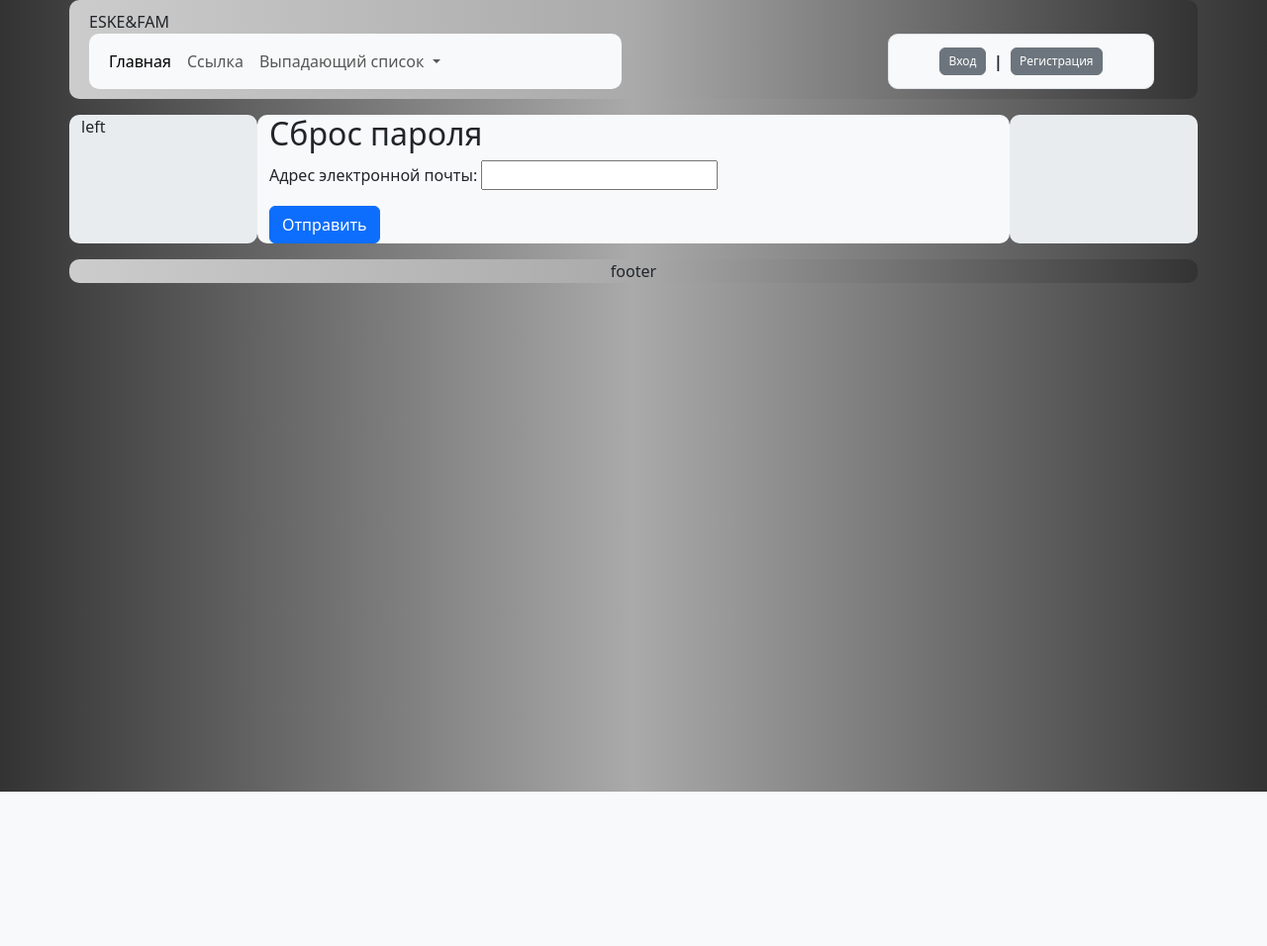
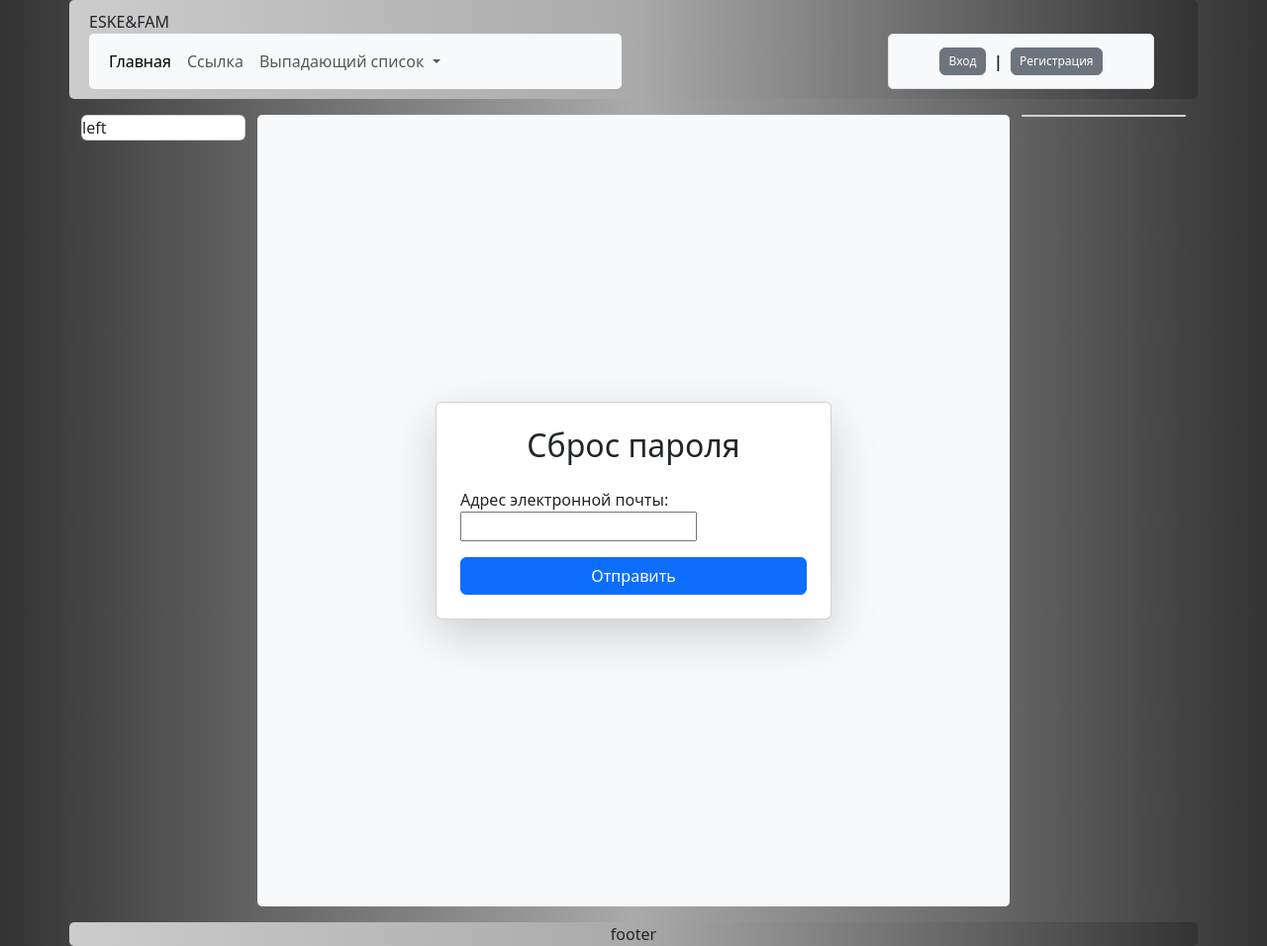
Before and after one commit to eskealexey/eske70ru, a Django app: page /accounts/password_reset/ in a window 1280 px wide. Shown: the whole page at 99% size. Before the commit the page ends 800 px from the top, so only its background shows below. Run offline with Django 5.2, Linux system fonts and the light colour scheme; some libraries are stand-ins or nearby versions.

Commit message:
файл с настройками2

```diff
--- a/eske70ru/eske70ru/settings.py
+++ b/eske70ru/eske70ru/settings.py
@@ -11,7 +11,7 @@ https://docs.djangoproject.com/en/5.1/ref/settings/
 """
 import os
 from pathlib import Path
-from .conf import Email, Password_Email
+from .conf import Email, Password_Email, Django_key
 # Build paths inside the project like this: BASE_DIR / 'subdir'.
 BASE_DIR = Path(__file__).resolve().parent.parent
 
@@ -20,7 +20,7 @@ BASE_DIR = Path(__file__).resolve().parent.parent
 # See https://docs.djangoproject.com/en/5.1/howto/deployment/checklist/
 
 # SECURITY WARNING: keep the secret key used in production secret!
-SECRET_KEY = 'django-insecure-)^f#kg=fx(#%ch06fab7mc2+5icqqa!y%2-7jw%agci^yd)f$3'
+SECRET_KEY = Django_key
 
 # SECURITY WARNING: don't run with debug turned on in production!
 DEBUG = True
--- a/eske70ru/static/css/style.css
+++ b/eske70ru/static/css/style.css
@@ -14,7 +14,7 @@ header {
      background: linear-gradient(to right, #cccccc, #aaaaaa, #333333); /* Фиолетовый градиент */
 }
 .custom-rounded {
-        border-radius: 10px; /* Установите нужное значение радиуса */
+        border-radius: 5px; /* Установите нужное значение радиуса */
     }
 .custom-margin {
         margin: 5px; /* Установите нужное значение отступа */
--- a/eske70ru/templates/index_template.html
+++ b/eske70ru/templates/index_template.html
@@ -78,8 +78,8 @@
 <p></p>
     <section class="container">
         <div class="row">
-            <div class="col-2 bg-body-secondary custom-rounded">
-                <div class="gx-1">
+            <div class="col-2 ">
+                <div class="card gx-1">
                 left
                 </div>
             </div>
@@ -91,8 +91,8 @@
 
                 </div>
             </div>
-            <div class="col-2 bg-body-secondary custom-rounded">
-                <div class="gx-1">
+            <div class="col-2 ">
+                <div class="card gx-1">
                     {{ user.email }}
                 </div>
             </div>
--- a/eske70ru/templates/registration/password_reset_form.html
+++ b/eske70ru/templates/registration/password_reset_form.html
@@ -1,10 +1,17 @@
 {% extends 'index_template.html' %}
 
 {% block content %}
-<h2>Сброс пароля</h2>
-<form method="post">
-    {% csrf_token %}
-    {{ form.as_p }}
-    <button type="submit" class="btn btn-primary">Отправить</button>
-</form>
+<div class="container d-flex justify-content-center align-items-center vh-100">
+    <div class="card shadow-lg p-4  bg-tertiary" style="width: 100%; max-width: 400px;">
+        <h2 class="card-title text-center mb-4">Сброс пароля</h2>
+        <form method="post">
+            {% csrf_token %}
+            <div class="mb-3">
+                {{ form.as_p }}
+            </div>
+            <!-- Кнопка отправки формы -->
+            <button type="submit" class="btn btn-primary w-100">Отправить</button>
+        </form>
+    </div>
+</div>
 {% endblock %}
```
Also changed, not shown: eske70ru/templates/registration/password_reset_confirm.html (+31 -6 lines), eske70ru/db.sqlite3.
